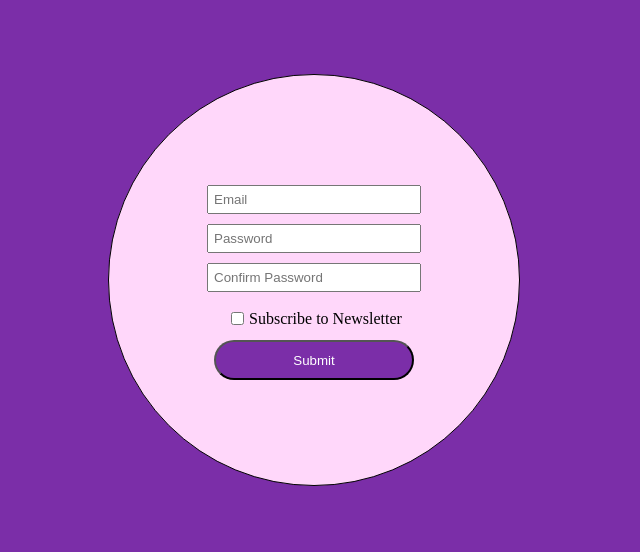
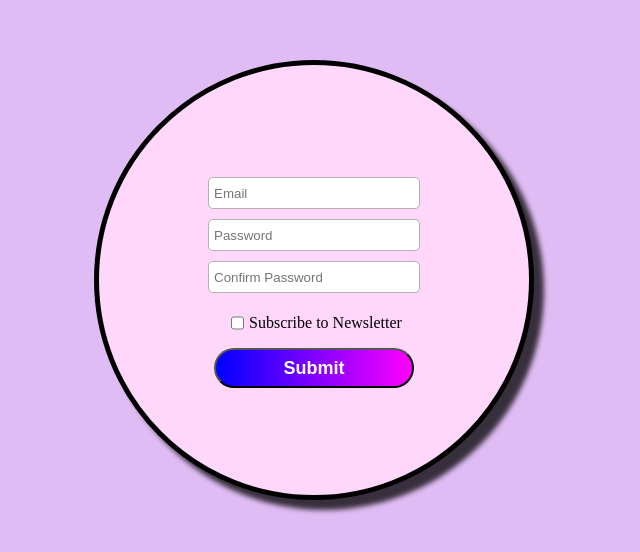
Before and after one commit to dmytrochupryna1/signup-form, a React (Vite) app: page / in a window 1280 px wide. Shown: the part 128-680 px from the top of the page, without its empty margins (326-966 px from the left). Built offline with nearby package versions, Linux system fonts and the light colour scheme.

Commit message:
more styling

```diff
--- a/src/index.css
+++ b/src/index.css
@@ -5,7 +5,7 @@ body {
   align-items: center;
   height: 100vh;
   /* margin: 50px; */
-  background: rgb(123, 46, 168);
+  background: rgb(223, 188, 243);
 }
 
 form {
@@ -15,24 +15,42 @@ form {
   flex-direction: column;
   justify-content: center;
   align-items: center;
-  width: 350px;
-  height: 350px;
+  width: 370px;
+  height: 370px;
   border: 1px solid black;
   padding: 30px;
   background: rgb(255, 215, 250);
   border-radius: 50%;
+  /* border shadow to the right */
+  box-shadow: 10px 10px 5px 0px rgba(0, 0, 0, 0.75);
+  border: 5px solid black;
 }
 
 input {
   padding: 5px;
   margin: 5px;
   width: 200px;
+  border-radius: 5px;
+  border: 1px solid rgb(178, 176, 176);
+  height: 20px;
 }
 
 /* for checkbox input, make default width */
 input[type="checkbox"] {
   width: initial;
 }
+input:hover {
+  /* background gradient of light colours */
+  background: linear-gradient(90deg, rgb(225, 247, 221) 0%, rgb(247, 205, 205) 100%);
+}
+
+input:focus {
+  /* background gradient of light colours */
+  background: linear-gradient(90deg, rgb(225, 247, 221) 0%, rgb(247, 205, 205) 100%);
+  /* remove default highlighting */
+  outline: none;
+}
+
 
 button {
   height: 40px;
@@ -41,9 +59,19 @@ button {
   display: flex;
   justify-content: center;
   align-items: center;
-  background: rgb(123, 46, 168);
-  color: white;
+  /* background: gradient of blue and purple */
+  background: linear-gradient(90deg, rgba(0, 0, 255, 1) 0%, rgba(255, 0, 255, 1) 100%);
+  font-weight: bold;
+  color: rgb(255, 255, 255);
+  font-size: 18px;
   border-radius: 25px;
+  cursor: pointer;
+
+}
+
+button:hover {
+  /* background: gradient of blue and purple but different */
+  background: linear-gradient(90deg, rgb(153, 0, 255) 0%, rgb(0, 255, 102) 100%);
 
 }
 
```
